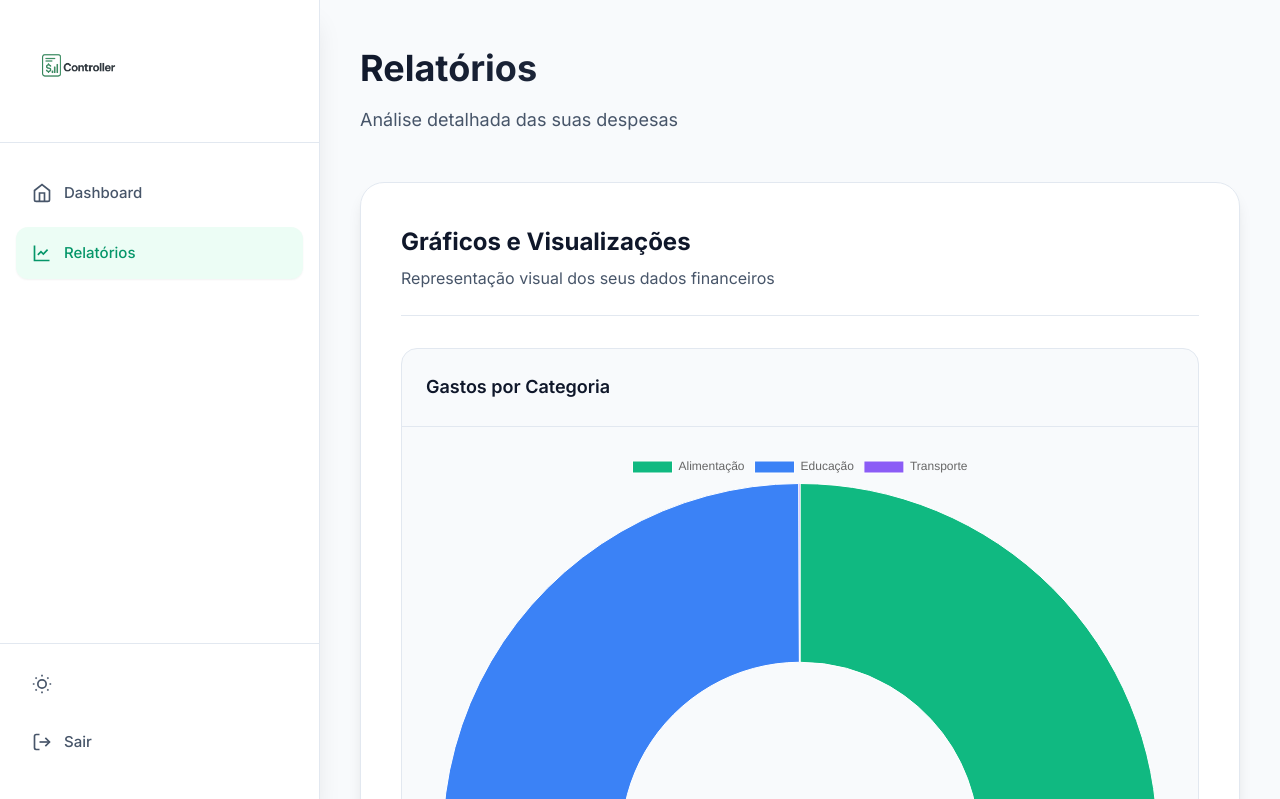
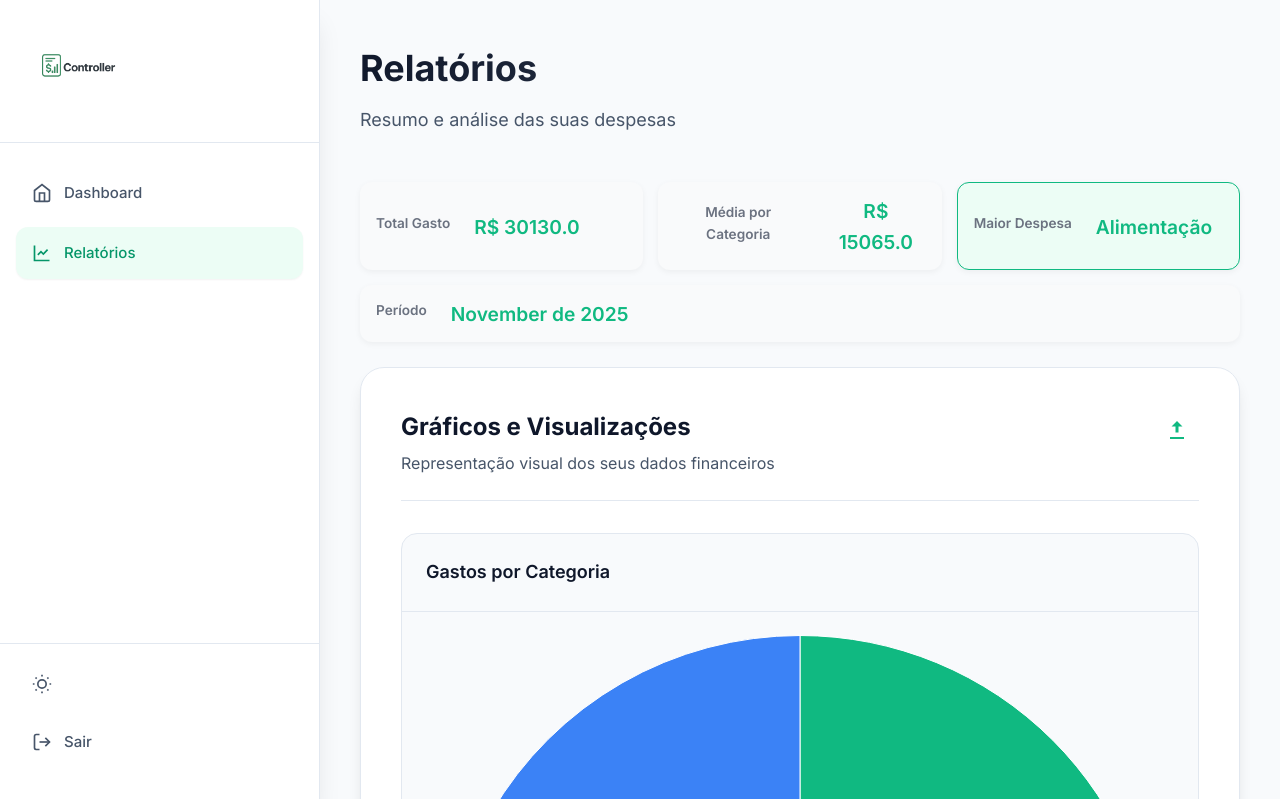
Before and after one commit to Rafarilow/controller, a Flask app: page /relatorio in a window 1280 px wide. Shown: the top 799 px of the page. Run offline with Flask 3, Linux system fonts and the light colour scheme; a user stored in the database is signed in; data comes from the database, SQL or seed files in the repository; both versions use the stored data as it was after the commit; some libraries are stand-ins or nearby versions.

Commit message:
Validacao de usuario e exportacao de gastos mensais por PDF

```diff
--- a/app.py
+++ b/app.py
@@ -1,6 +1,13 @@
 import sqlite3
-from flask import Flask, render_template, request, redirect, url_for, jsonify, session, flash
+from flask import Flask, render_template, request, redirect, url_for, jsonify, session, flash, make_response
 from werkzeug.security import generate_password_hash, check_password_hash
+from io import BytesIO
+from datetime import datetime
+from reportlab.lib.pagesizes import A4
+from reportlab.lib import colors
+from reportlab.lib.units import cm
+from reportlab.platypus import SimpleDocTemplate, Table, TableStyle, Paragraph, Spacer
+from reportlab.lib.styles import getSampleStyleSheet
 
 app = Flask(__name__)
 app.secret_key = 'sua_chave_secreta_aqui_mude_em_producao'
@@ -29,13 +36,15 @@ def criar_bd():
             data TEXT NOT NULL,
             descricao TEXT NOT NULL,
             categoria TEXT NOT NULL,
-            valor REAL NOT NULL DEFAULT 0
+            valor REAL NOT NULL DEFAULT 0,
+            usuario_id INTEGER NOT NULL,
+            FOREIGN KEY (usuario_id) REFERENCES usuarios (id)
         )
         """
     )
+
     conn.commit()
     conn.close()
-
 
 
 @app.route("/login", methods=["GET", "POST"])
@@ -106,11 +115,13 @@ def index():
     if "usuario_id" not in session:
         return redirect(url_for("login"))
 
+    usuario_id = session["usuario_id"]
+
     conn = sqlite3.connect("despesas.db")
     conn.row_factory = sqlite3.Row
     cursor = conn.cursor()
 
-    cursor.execute("SELECT * FROM despesas ORDER BY data DESC")
+    cursor.execute("SELECT * FROM despesas WHERE usuario_id = ? ORDER BY data DESC", (usuario_id,))
     despesas = cursor.fetchall()
 
     total_geral = sum((d["valor"] or 0) for d in despesas) if despesas else 0
@@ -119,29 +130,44 @@ def index():
     return render_template("index.html", despesas=despesas, total_geral=total_geral)
 
 
-
 @app.route("/relatorio")
 def relatorio():
     if "usuario_id" not in session:
         return redirect(url_for("login"))
 
+    usuario_id = session["usuario_id"]
+
     conn = sqlite3.connect("despesas.db")
     conn.row_factory = sqlite3.Row
     cursor = conn.cursor()
 
-    cursor.execute("SELECT categoria, SUM(valor) as total FROM despesas GROUP BY categoria")
+    cursor.execute(
+        "SELECT categoria, SUM(valor) as total FROM despesas WHERE usuario_id = ? GROUP BY categoria",
+        (usuario_id,),
+    )
     categorias = cursor.fetchall()
 
-    cursor.execute("SELECT strftime('%Y-%m', data) as mes, SUM(valor) as total FROM despesas GROUP BY mes")
+    cursor.execute(
+        "SELECT strftime('%Y-%m', data) as mes, SUM(valor) as total FROM despesas WHERE usuario_id = ? GROUP BY mes",
+        (usuario_id,),
+    )
     meses = cursor.fetchall()
 
     conn.close()
 
+    # 🔹 Cálculos adicionais para o resumo
     categorias_labels = [c["categoria"] for c in categorias]
     categorias_valores = [c["total"] or 0 for c in categorias]
 
     meses_labels = [m["mes"] for m in meses]
     meses_valores = [m["total"] or 0 for m in meses]
+
+
+
+    total_gasto = sum(categorias_valores) if categorias_valores else 0
+    media_por_categoria = total_gasto / len(categorias_valores) if categorias_valores else 0
+    categoria_maior_gasto = categorias_labels[categorias_valores.index(max(categorias_valores))] if categorias_valores else "Nenhuma"
+    periodo = datetime.now().strftime("%B de %Y").capitalize()
 
     return render_template(
         "relatorio.html",
@@ -149,8 +175,107 @@ def relatorio():
         categorias_valores=categorias_valores,
         meses_labels=meses_labels,
         meses_valores=meses_valores,
+        total_gasto=total_gasto,
+        media_por_categoria=media_por_categoria,
+        categoria_maior_gasto=categoria_maior_gasto,
+        periodo=periodo
     )
 
+
+@app.route("/exportar_pdf")
+def exportar_pdf():
+    if "usuario_id" not in session:
+        return redirect(url_for("login"))
+
+    usuario_id = session["usuario_id"]
+    conn = sqlite3.connect("despesas.db")
+    conn.row_factory = sqlite3.Row
+    cursor = conn.cursor()
+
+    cursor.execute("""
+        SELECT data, descricao, categoria, valor
+        FROM despesas
+        WHERE usuario_id = ?
+        ORDER BY data DESC
+    """, (usuario_id,))
+    despesas = cursor.fetchall()
+
+    cursor.execute("SELECT SUM(valor) FROM despesas WHERE usuario_id = ?", (usuario_id,))
+    total = cursor.fetchone()[0] or 0
+
+    cursor.execute("SELECT categoria, SUM(valor) FROM despesas WHERE usuario_id = ? GROUP BY categoria", (usuario_id,))
+    categorias = cursor.fetchall()
+    media_por_categoria = total / len(categorias) if categorias else 0
+    categoria_maior = max(categorias, key=lambda x: x[1])[0] if categorias else "Nenhuma"
+
+    conn.close()
+
+    if not despesas:
+        flash("Não há despesas para exportar.")
+        return redirect(url_for("relatorio"))
+
+    buffer = BytesIO()
+    pdf = SimpleDocTemplate(buffer, pagesize=A4)
+    elementos = []
+    styles = getSampleStyleSheet()
+
+    # 🔹 Cabeçalho
+    titulo = Paragraph("<b>Relatório de Despesas Mensal</b>", styles["Title"])
+    usuario = Paragraph(f"Usuário: <b>{session['usuario_nome']}</b>", styles["Normal"])
+    data_geracao = Paragraph(f"Gerado em: {datetime.now().strftime('%d/%m/%Y %H:%M')}", styles["Normal"])
+    elementos.extend([titulo, usuario, data_geracao, Spacer(1, 12)])
+
+    # 🔹 Resumo
+    resumo = [
+        ["Total Gasto", f"R$ {total:,.2f}".replace(",", "X").replace(".", ",").replace("X", ".")],
+        ["Média por Categoria", f"R$ {media_por_categoria:,.2f}".replace(",", "X").replace(".", ",").replace("X", ".")],
+        ["Maior Categoria de Gasto", categoria_maior],
+        ["Período", datetime.now().strftime("%B de %Y").capitalize()],
+    ]
+
+    tabela_resumo = Table(resumo, colWidths=[7*cm, 7*cm])
+    tabela_resumo.setStyle(TableStyle([
+        ("BACKGROUND", (0, 0), (-1, 0), colors.lightgrey),
+        ("ALIGN", (0, 0), (-1, -1), "LEFT"),
+        ("FONTNAME", (0, 0), (-1, -1), "Helvetica"),
+        ("BOTTOMPADDING", (0, 0), (-1, -1), 6),
+        ("GRID", (0, 0), (-1, -1), 0.3, colors.grey),
+    ]))
+
+    elementos.extend([tabela_resumo, Spacer(1, 18)])
+
+    # 🔹 Tabela de despesas
+    dados = [["Data", "Descrição", "Categoria", "Valor (R$)"]]
+    for d in despesas:
+        valor = d["valor"] or 0
+        dados.append([
+            d["data"],
+            d["descricao"],
+            d["categoria"],
+            f"{valor:,.2f}".replace(",", "X").replace(".", ",").replace("X", ".")
+        ])
+    dados.append(["", "", "Total Geral", f"R$ {total:,.2f}".replace(",", "X").replace(".", ",").replace("X", ".")])
+
+    tabela = Table(dados, colWidths=[3*cm, 6*cm, 4*cm, 3*cm])
+    tabela.setStyle(TableStyle([
+        ("BACKGROUND", (0, 0), (-1, 0), colors.darkgreen),
+        ("TEXTCOLOR", (0, 0), (-1, 0), colors.whitesmoke),
+        ("ALIGN", (0, 0), (-1, -1), "CENTER"),
+        ("FONTNAME", (0, 0), (-1, 0), "Helvetica-Bold"),
+        ("GRID", (0, 0), (-1, -1), 0.5, colors.grey),
+        ("BACKGROUND", (0, 1), (-1, -2), colors.whitesmoke),
+        ("FONTNAME", (0, -1), (-1, -1), "Helvetica-Bold"),
+        ("BACKGROUND", (0, -1), (-1, -1), colors.lightgrey),
+    ]))
+
+    elementos.append(tabela)
+    pdf.build(elementos)
+
+    buffer.seek(0)
+    response = make_response(buffer.read())
+    response.headers["Content-Type"] = "application/pdf"
+    response.headers["Content-Disposition"] = "attachment; filename=relatorio_despesas.pdf"
+    return response
 
 
 @app.route("/adicionar", methods=["POST"])
@@ -168,11 +293,13 @@ def adicionar():
     except ValueError:
         valor = 0.0
 
+    usuario_id = session["usuario_id"]
+
     conn = sqlite3.connect("despesas.db")
     cursor = conn.cursor()
     cursor.execute(
-        "INSERT INTO despesas (data, descricao, categoria, valor) VALUES (?, ?, ?, ?)",
-        (data, descricao, categoria, valor),
+        "INSERT INTO despesas (data, descricao, categoria, valor, usuario_id) VALUES (?, ?, ?, ?, ?)",
+        (data, descricao, categoria, valor, usuario_id),
     )
     conn.commit()
     conn.close()
@@ -198,8 +325,8 @@ def editar(id):
     conn = sqlite3.connect("despesas.db")
     cursor = conn.cursor()
     cursor.execute(
-        "UPDATE despesas SET data = ?, descricao = ?, categoria = ?, valor = ? WHERE id = ?",
-        (data, descricao, categoria, valor, id),
+        "UPDATE despesas SET data = ?, descricao = ?, categoria = ?, valor = ? WHERE id = ? AND usuario_id = ?",
+        (data, descricao, categoria, valor, id, session["usuario_id"]),
     )
     conn.commit()
     conn.close()
@@ -214,14 +341,13 @@ def deletar(id):
 
     conn = sqlite3.connect("despesas.db")
     cursor = conn.cursor()
-    cursor.execute("DELETE FROM despesas WHERE id = ?", (id,))
+    cursor.execute("DELETE FROM despesas WHERE id = ? AND usuario_id = ?", (id, session["usuario_id"]))
     conn.commit()
     conn.close()
 
     return redirect(url_for("index"))
 
 
-
 if __name__ == "__main__":
     criar_bd()
     app.run(debug=True)
--- a/templates/relatorio.html
+++ b/templates/relatorio.html
@@ -2,19 +2,49 @@
 {% block content %}
 <div class="page-header">
     <h1>Relatórios</h1>
-    <p>Análise detalhada das suas despesas</p>
+    <p>Resumo e análise das suas despesas</p>
 </div>
 
+<!-- 🔹 RESUMO DE DADOS -->
+<div class="summary-section">
+    <div class="summary-card">
+        <h3>Total Gasto</h3>
+        <p class="valor">R$ {{ total_gasto | round(2) }}</p>
+    </div>
+    <div class="summary-card">
+        <h3>Média por Categoria</h3>
+        <p class="valor">R$ {{ media_por_categoria | round(2) }}</p>
+    </div>
+    <div class="summary-card destaque">
+        <h3>Maior Despesa</h3>
+        <p class="valor">{{ categoria_maior_gasto }}</p>
+    </div>
+    <div class="summary-card">
+        <h3>Período</h3>
+        <p class="valor">{{ periodo }}</p>
+    </div>
+</div>
+
+<!-- 🔹 GRÁFICOS -->
 <div class="charts-section">
-    <div class="section-header">
+    <div class="section-header" style="display: flex; justify-content: space-between; align-items: center; position: relative;">
         <div class="section-title">
             <h2>Gráficos e Visualizações</h2>
             <p>Representação visual dos seus dados financeiros</p>
         </div>
+
+        <!-- Botão PDF -->
+        <button id="exportarPDF"
+                title="Exportar Relatório em PDF"
+                style="background: none; border: none; cursor: pointer; padding: 6px 10px; position: absolute; right: 0; top: 5px;">
+            <svg xmlns="http://www.w3.org/2000/svg" fill="#10b981" viewBox="0 0 24 24" width="24" height="24">
+                <path d="M5 20h14v-2H5v2zm7-18-5.5 5.5h4v6h3v-6h4L12 2z"/>
+            </svg>
+        </button>
     </div>
 
     <div class="charts-grid">
-
+        <!-- Gráfico por Categoria -->
         <div class="chart-card">
             <div class="chart-header">
                 <h3>Gastos por Categoria</h3>
@@ -24,7 +54,7 @@
             </div>
         </div>
 
-
+        <!-- Gráfico por Mês -->
         <div class="chart-card">
             <div class="chart-header">
                 <h3>Gastos por Mês</h3>
@@ -36,28 +66,29 @@
     </div>
 </div>
 
+<!-- Chart.js e jsPDF -->
+<script src="https://cdn.jsdelivr.net/npm/chart.js"></script>
+<script src="https://cdnjs.cloudflare.com/ajax/libs/jspdf/2.5.1/jspdf.umd.min.js"></script>
 
-<script src="https://cdn.jsdelivr.net/npm/chart.js"></script>
 <script>
-
+    // 🔸 Gráfico de Gastos por Categoria
     const ctxCat = document.getElementById('categoriaChart').getContext('2d');
-    new Chart(ctxCat, {
+    const categoriaChart = new Chart(ctxCat, {
         type: 'doughnut',
         data: {
             labels: {{ categorias_labels|tojson }},
             datasets: [{
                 data: {{ categorias_valores|tojson }},
-                backgroundColor: [
-                    '#10b981', '#3b82f6', '#8b5cf6', '#f97316', '#ef4444', '#22c55e', '#0ea5e9', '#9333ea'
-                ],
+                backgroundColor: ['#10b981','#3b82f6','#8b5cf6','#f97316','#ef4444','#22c55e','#0ea5e9','#9333ea'],
                 borderWidth: 1
             }]
-        }
+        },
+        options: { plugins: { legend: { position: 'bottom' } } }
     });
 
-
+    // 🔸 Gráfico de Gastos por Mês
     const ctxMes = document.getElementById('mesChart').getContext('2d');
-    new Chart(ctxMes, {
+    const mesChart = new Chart(ctxMes, {
         type: 'bar',
         data: {
             labels: {{ meses_labels|tojson }},
@@ -65,16 +96,85 @@
                 label: 'Total por mês (R$)',
                 data: {{ meses_valores|tojson }},
                 backgroundColor: '#10b981',
-                borderWidth: 1
+                borderRadius: 6,
+                borderSkipped: false
             }]
         },
         options: {
             scales: {
-                y: {
-                    beginAtZero: true
-                }
-            }
+                y: { beginAtZero: true, title: { display: true, text: 'Valor em Reais (R$)' } },
+                x: { title: { display: true, text: 'Mês de referência' } }
+            },
+            plugins: { legend: { display: false } }
         }
     });
+
+    // 🔹 Exportar PDF
+    document.getElementById('exportarPDF').addEventListener('click', async () => {
+        const { jsPDF } = window.jspdf;
+        const pdf = new jsPDF({ orientation: 'portrait', unit: 'mm', format: 'a4' });
+        const margin = 15;
+
+        pdf.setFontSize(18);
+        pdf.text("Relatório de Despesas Mensal", margin, 20);
+        pdf.setFontSize(12);
+        pdf.text("Gerado automaticamente pelo Controller", margin, 28);
+
+        // 🔸 Resumo de dados
+        pdf.setFontSize(14);
+        pdf.text("Resumo Geral", margin, 40);
+        pdf.setFontSize(12);
+        pdf.text(`• Total Gasto: R$ {{ total_gasto | round(2) }}`, margin, 50);
+        pdf.text(`• Média por Categoria: R$ {{ media_por_categoria | round(2) }}`, margin, 58);
+        pdf.text(`• Maior Despesa: {{ categoria_maior_gasto }}`, margin, 66);
+        pdf.text(`• Período: {{ periodo }}`, margin, 74);
+
+        // 🔸 Adiciona os gráficos
+        const categoriaImg = categoriaChart.toBase64Image();
+        const mesImg = mesChart.toBase64Image();
+
+        pdf.addImage(categoriaImg, 'PNG', margin, 90, 180, 80);
+        pdf.addPage();
+        pdf.addImage(mesImg, 'PNG', margin, 20, 180, 100);
+
+        pdf.save("relatorio_despesas.pdf");
+    });
 </script>
+<style>
+    .summary-section {
+    display: flex;
+    justify-content: space-between;
+    flex-wrap: wrap;
+    margin-bottom: 25px;
+    gap: 15px;
+}
+
+.summary-card {
+    flex: 1 1 220px;
+    background: #f9fafb;
+    border-radius: 12px;
+    padding: 12px 16px;
+    text-align: center;
+    box-shadow: 0 2px 6px rgba(0,0,0,0.05);
+}
+
+.summary-card h3 {
+    color: #6b7280;
+    font-size: 0.85rem; /* 🔽 diminui o título */
+    font-weight: 600;
+    margin-bottom: 4px;
+}
+
+.summary-card .valor {
+    font-size: 1.2rem; /* 🔽 diminui o valor */
+    font-weight: 600;
+    color: #10b981;
+    margin-top: 2px;
+}
+
+.summary-card.destaque {
+    background: #ecfdf5;
+    border: 1px solid #10b981;
+}
+</style>
 {% endblock %}
```
Also changed, not shown: templates/index.html (+75 -0 lines), despesas.db, static/style.css (line endings or trailing spaces), 1 other file.
